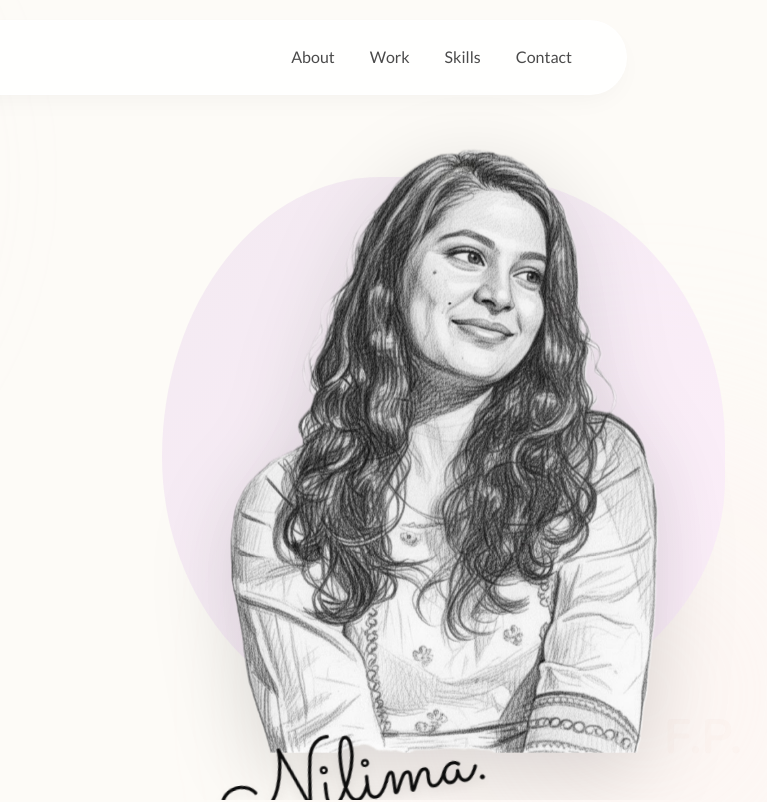
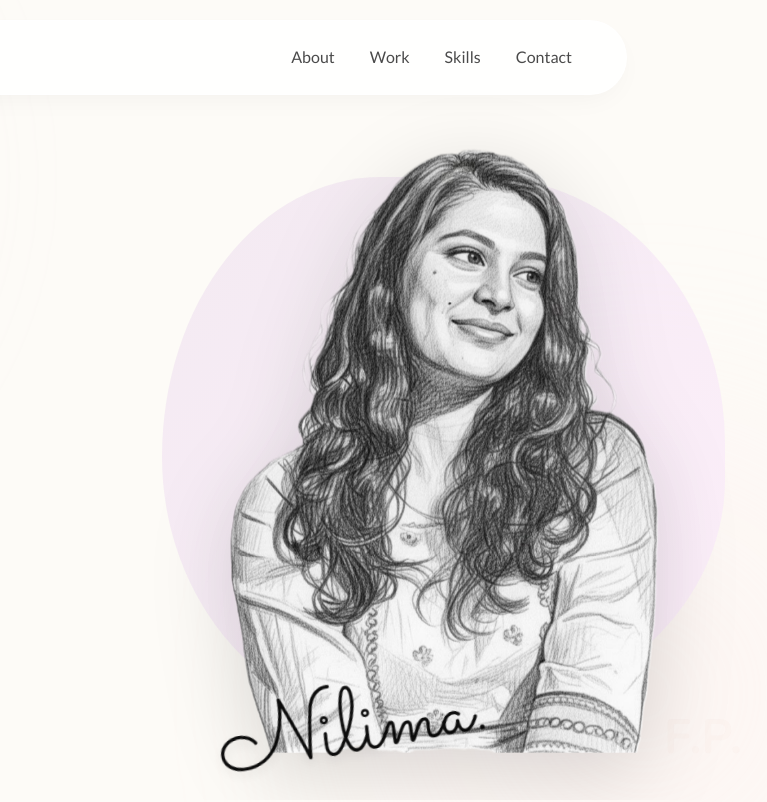
Before and after one commit to Nili113/NP_Portfolio, a plain HTML site: page index.html in a window 1280 px wide. Shown: the top 802 px of the page, 513-1280 px from the left. Drawn offline with nearby package versions, Linux system fonts and the light colour scheme.

Commit message:
Fix: Overflow on signature fixed

```diff
--- a/css/style.css
+++ b/css/style.css
@@ -528,7 +528,7 @@ img {
 
 .hero-signature-wrapper {
     position: absolute;
-    bottom: -50px;
+    bottom: 0;
     right: 0;
     left: 0;
     text-align: center;
@@ -538,6 +538,7 @@ img {
 }
 
 .hero-signature {
+    width: 60%;
     max-width: 280px;
     /* Bigger but balanced */
     height: auto;
```
Also changed, not shown: index.html (+0 -2 lines).
